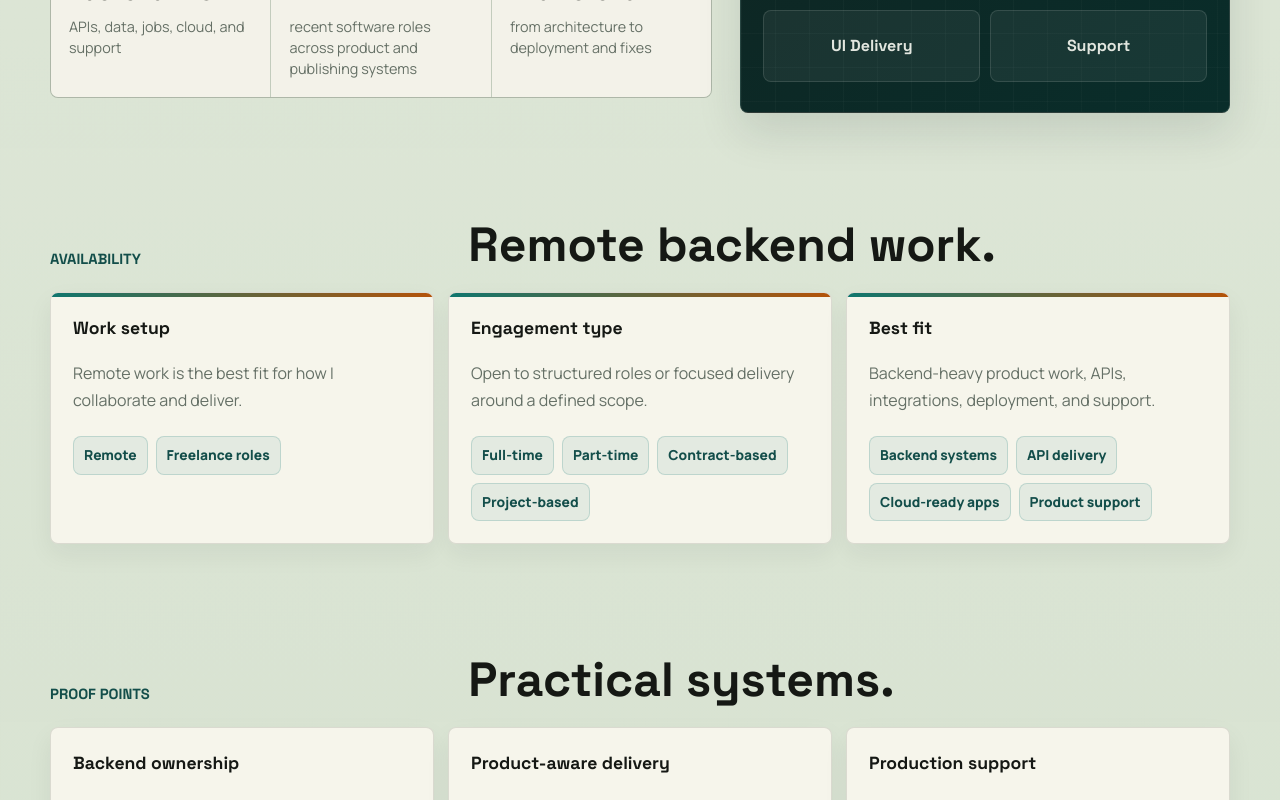
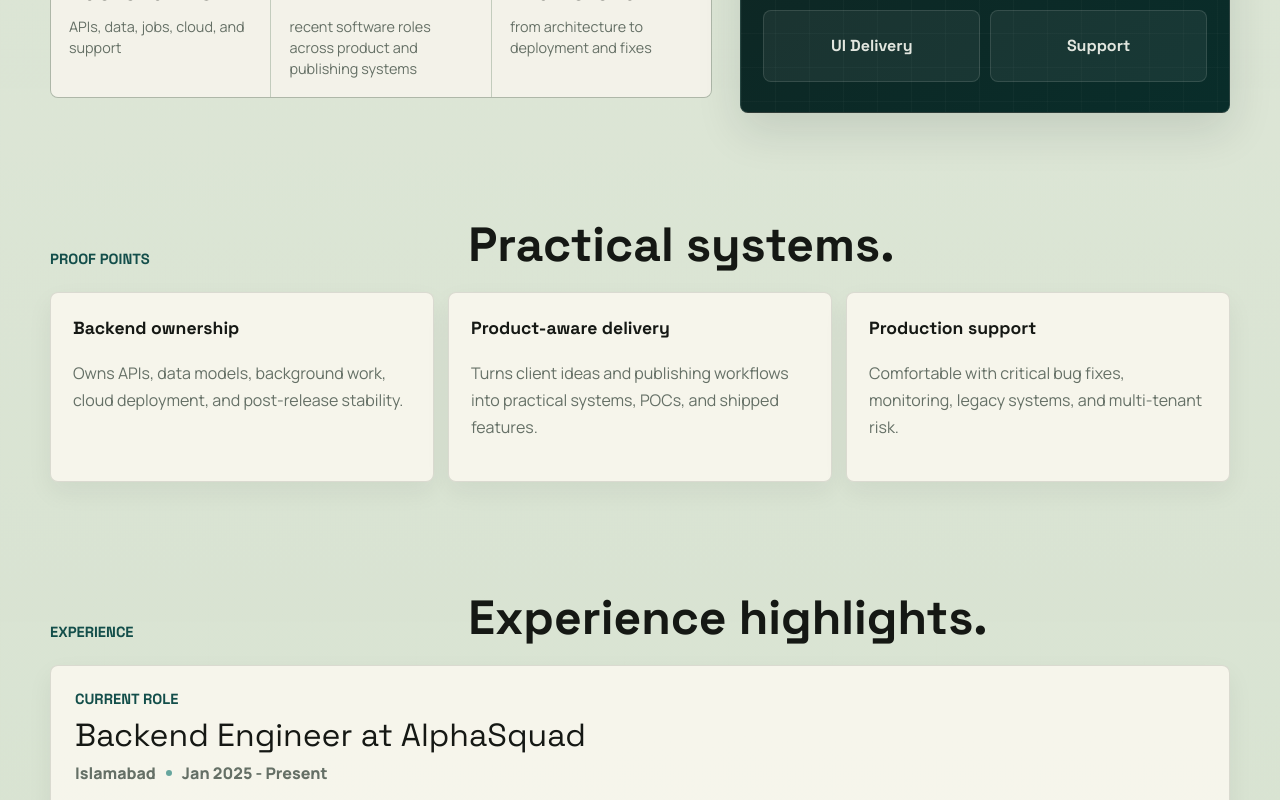
Before and after one commit to sudo-hassan-zahid/my-portfolio, a Next.js app: page / in a window 1280 px wide. Shown: the part 710-1510 px from the top of the page. Built offline with nearby package versions, Linux system fonts and the light colour scheme.

Commit message:
Commented out the Remote work part

```diff
--- a/src/app/page.tsx
+++ b/src/app/page.tsx
@@ -705,7 +705,7 @@
         </aside>
       </section>
 
-      <section id="availability" className="content-section availability-section">
+      {/* <section id="availability" className="content-section availability-section">
         <div className="section-kicker">
           <p className="eyebrow">Availability</p>
           <h2>Remote backend work.</h2>
@@ -723,7 +723,7 @@
             </article>
           ))}
         </div>
-      </section>
+      </section> */}
 
       <section id="about" className="content-section">
         <div className="section-kicker">
```
